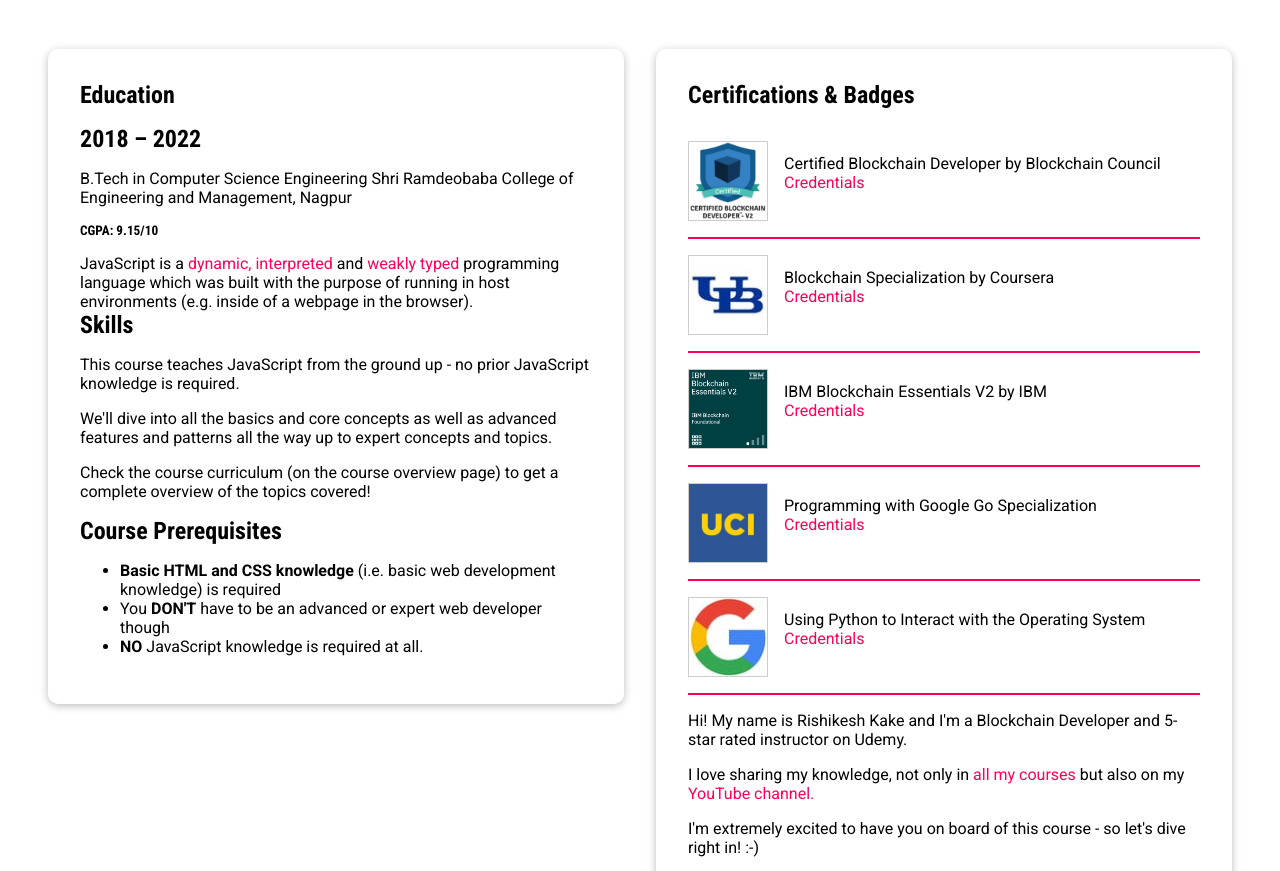
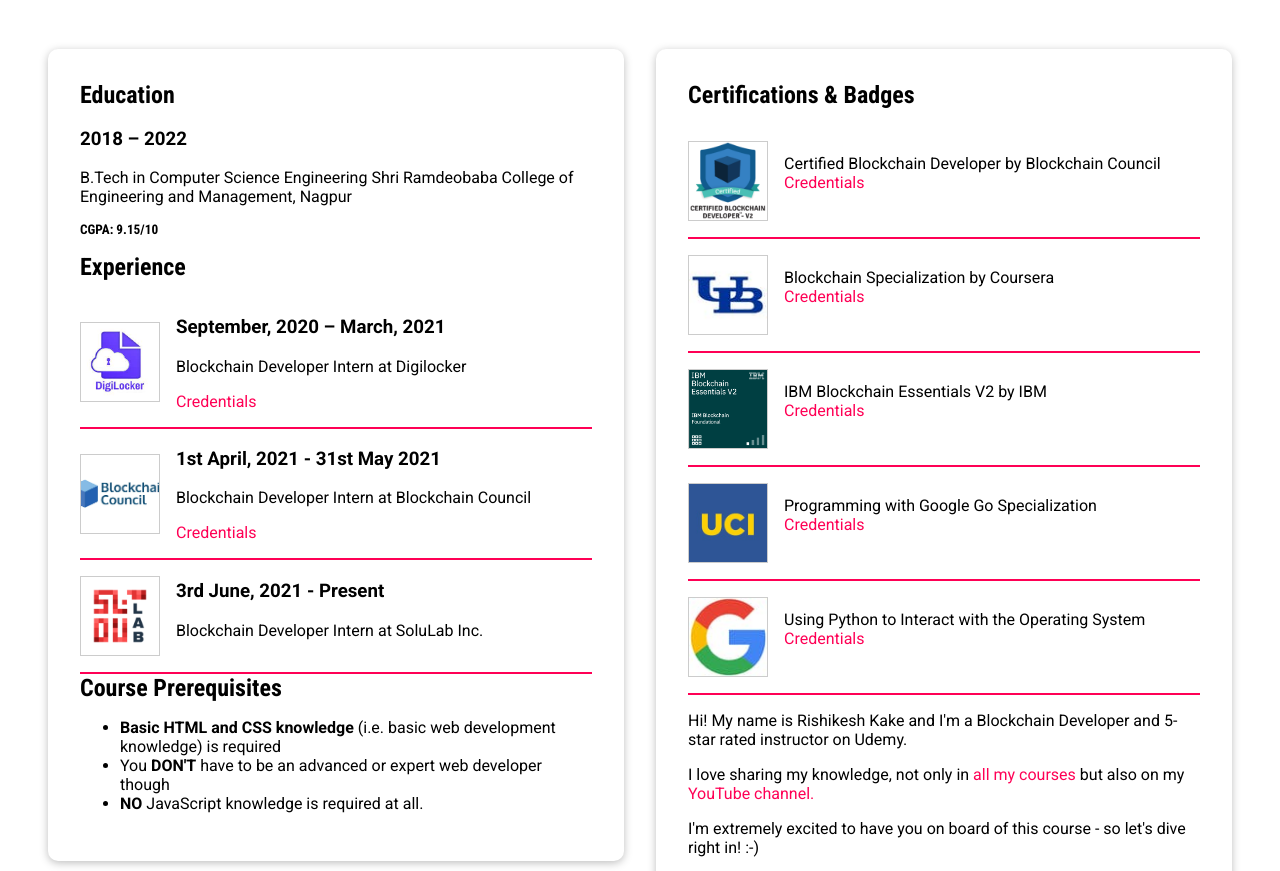
Before and after one commit to rk-solulab/Resume, a plain HTML site: page index.html in a window 1280 px wide. Shown: the part 380-1251 px from the top of the page. Drawn offline with Linux system fonts and the light colour scheme.

Commit message:
RK-21 Experience Section Created

```diff
--- a/assets/styles/app.css
+++ b/assets/styles/app.css
@@ -133,14 +133,14 @@
   object-fit: cover;
 }
 
-#certificate-info {
+#info {
   display: flex;
   align-items: center;
   border-bottom: 2px solid #ff0055;
   padding-bottom: 1rem;
 }
 
-#certificate-info img {
+#info img {
   width: 5rem;
   height: 5rem;
   margin-top: 1rem;
@@ -148,11 +148,13 @@
   border: 1px solid #ccc;
 }
 
-#certificate-info ul {
+#info ul {
   list-style: none;
   margin: 0 0 0 1rem;
   padding: 0;
 }
+
+
 
 @media (min-width: 800px) {
   main {
--- a/index.html
+++ b/index.html
@@ -4,7 +4,7 @@
     <meta charset="UTF-8" />
     <meta name="viewport" content="width=device-width, initial-scale=1.0" />
     <meta http-equiv="X-UA-Compatible" content="ie=edge" />
-    <title>JavaScript (Very) Basics</title>
+    <title>Rishikesh Kale - Resume</title>
     <link
       href="https://fonts.googleapis.com/css?family=Roboto:400,700|Roboto+Condensed:700&display=swap"
       rel="stylesheet"
@@ -72,7 +72,7 @@
       <section id="about-this-course">
         <header><h2>Education</h2></header>
         <article>
-          <h2>2018 – 2022</h2>
+          <h3>2018 – 2022</h3>
             <p>
               B.Tech in Computer Science
               Engineering
@@ -82,28 +82,50 @@
               <h5>CGPA: 9.15/10</h5>
             </p>
 
-            JavaScript is a
+            <!-- JavaScript is a
             <a href="#" data-text="That means that code is not pre-compiled but instead evaluated, compiled and executed at runtime (e.g. when the browser executes the script)." class="info-modal">dynamic, interpreted</a>
             and
-            <a href="#" data-text="Weakly typed languages assign types (like 'number') to variables (data containers) at runtime - i.e. you (the developer) can't set the types you want to use in certain places in advance. Only indirectly by making sure you're always working with the correct values." class="info-modal">weakly typed</a>
-            programming language which was built with the purpose of running in
-            host environments (e.g. inside of a webpage in the browser).
+            <a href="#" data-text="Weakly typed languages assign types (like 'number') to variables (data containers) at runtime - i.e. you (the developer) can't set the types you want to use in certain places in advance. Only indirectly by making sure you're always working with the correct values." class="info-modal">weakly typed</a> -->
+
         </article>
-        <header><h2>Skills</h2></header>
+
         <article>
-          <p>
-            This course teaches JavaScript from the ground up - no prior
-            JavaScript knowledge is required.
-          </p>
-          <p>
-            We'll dive into all the basics and core concepts as well as advanced
-            features and patterns all the way up to expert concepts and topics.
-          </p>
-          <p>
-            Check the course curriculum (on the course overview page) to get a
-            complete overview of the topics covered!
-          </p>
+          <header><h2>Experience</h2></header>
+          <div id="info">
+            <img
+            src="assets/images/digilocker.jpg"
+            alt="Digilocker logo"
+          />
+            <ul>
+            <h3>September, 2020 – March, 2021</h3>
+            <p>Blockchain Developer Intern at Digilocker</p>
+            <a href="#" data-text="Pass Image src here" class="info-modal">Credentials</a>
+            </ul>
+          </div>
+          <div id="info">
+            <img
+            src="assets/images/blockchcianCouncil.png"
+            alt="Blockchain Council logo"
+          />
+          <ul>
+            <h3>1st April, 2021 - 31st May 2021</h3>
+            <p>Blockchain Developer Intern at Blockchain Council</p>
+            <a href="#" data-text="Pass Image src here" class="info-modal">Credentials</a>
+          </ul>
+
+          </div>
+          <div id="info">
+            <img
+            src="assets/images/solulab.png"
+            alt="Solulab logo"
+          />
+            <ul>
+            <h3>3rd June, 2021 - Present</h3>
+            <p>Blockchain Developer Intern at SoluLab Inc.</p>
+          </ul>
+          </div>
         </article>
+
         <article>
           <h2>Course Prerequisites</h2>
           <ul>
@@ -123,7 +145,7 @@
       </section>
       <section id="about-the-instructor">
         <header><h2>Certifications & Badges</h2></header>
-        <div id="certificate-info">
+        <div id="info">
           <img
             src="assets/images/max.png"
             alt="Image of Badge"
@@ -133,7 +155,7 @@
             <li><a href="https://www.credential.net/859ac200-23e3-4365-9d54-afadc0752b3f#gs.3vb56b">Credentials</a></li>
           </ul>
         </div>
-        <div id="certificate-info">
+        <div id="info">
           <img
             src="assets/images/UB-Logo-BlueSquare.jpg"
             alt="Logo of University of Buffalo"
@@ -143,7 +165,7 @@
             <li><a href="https://www.coursera.org/account/accomplishments/specialization/9KMUXJRLAXQK?utm_source=link&utm_medium=certificate&utm_content=cert_image&utm_campaign=sharing_cta&utm_product=s12n">Credentials</a></li>
           </ul>
         </div>
-        <div id="certificate-info">
+        <div id="info">
           <img
             src="assets/images/IBM-Blockchain-Essentials-V2.png"
             alt="Image of Badge"
@@ -153,7 +175,7 @@
             <li><a href="https://www.credly.com/badges/0f88cfab-a26e-4889-9a27-04360f1d63ca">Credentials</a></li>
           </ul>
         </div>
-        <div id="certificate-info">
+        <div id="info">
           <img
             src="assets/images/UCI_MB_PI_WM_300x300_YellowonBlue.jpg"
             alt="Logo of University of California, Irvine"
@@ -163,7 +185,7 @@
             <li><a href="https://www.coursera.org/account/accomplishments/specialization/certificate/JYYFD4HFWHB7">Credentials</a></li>
           </ul>
         </div>
-        <div id="certificate-info">
+        <div id="info">
           <img
             src="assets/images/Google-G_360x360.jpg"
             alt="Image of Badge"
```
Also changed, not shown: info/dynamic.html (+1 -2 lines), assets/images/blockchcianCouncil.png (added), assets/images/digilocker.jpg (added), assets/images/solulab.png (added).
